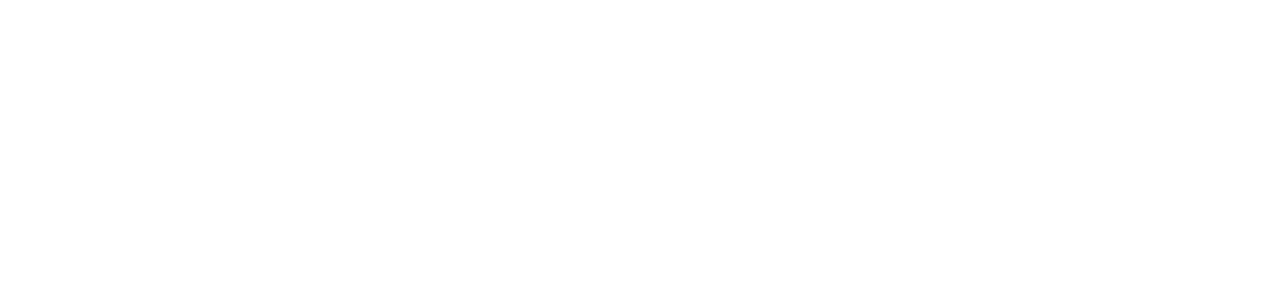
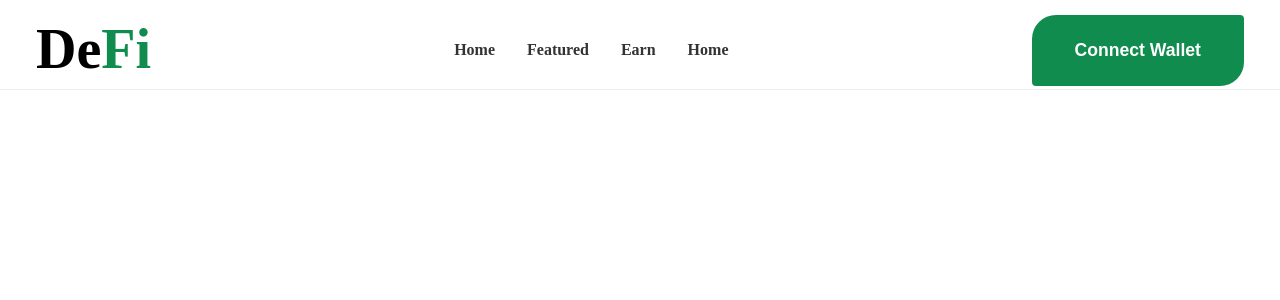
Before and after one commit to traviswilliams997/DeFi, a React (Create React App) app: page / in a window 1280 px wide. Shown: the top 300 px of the page. Built offline with nearby package versions, Linux system fonts and the light colour scheme.

Commit message:
Create and style navbar

```diff
--- a/src/App.js
+++ b/src/App.js
@@ -1,9 +1,11 @@
 import React from "react";
+import Navabr from "./components/Navbar";
 
 function App() {
   return (
-   <>
-   </>
+    <>
+      <Navabr />
+    </>
   );
 }
 
--- /dev/null
+++ b/src/components/Navbar.css
@@ -0,0 +1,75 @@
+.header {
+  width: 100%;
+  height: 90px;
+  border-bottom: 1px solid #eee;
+  background: #fff;
+  position: sticky;
+  top: 0;
+  left: 0;
+  z-index: 10;
+}
+
+.header .container {
+  display: flex;
+  justify-content: space-between;
+  align-items: center;
+  height: 100px;
+  padding: 1rem;
+}
+
+.colors {
+  color: var(--primary);
+}
+
+.nav-menu {
+  display: flex;
+}
+
+.nav-menu li {
+  padding: 0 1rem;
+}
+
+.nav-menu a {
+  font-size: 1rem;
+  font-weight: 600;
+  color: #333;
+}
+
+.hamburger {
+  display: none;
+  cursor: pointer;
+}
+
+@media screen and (max-width: 1240px) {
+  .hamburger {
+    display: flex;
+  }
+
+  .nav-menu {
+    position: absolute;
+    flex-direction: column;
+    justify-content: start;
+    top: 90px;
+    right: -100%;
+    width: 50%;
+    height: 100vh;
+    transition: 0.4s;
+    z-index: 2;
+    background: #fff;
+    border-left: 1px solid #eee;
+  }
+
+  .nav-menu.active {
+    right: 0;
+  }
+
+  .nav-menu li {
+    padding: 1rem;
+    width: 100%;
+    border-bottom: 1px solid #eee;
+  }
+
+  .nav-menu a {
+    font-size: 1.2rem;
+  }
+}
--- /dev/null
+++ b/src/components/Navbar.js
@@ -0,0 +1,44 @@
+import React, { useState } from "react";
+import "./Navbar.css";
+import { FaBars, FaTimes } from "react-icons/fa";
+
+const Navbar = () => {
+  const [click, setClick] = useState(false);
+  const handleClick = () => setClick(!click);
+
+  return (
+    <div className="header">
+      <div className="container">
+        <h1>
+          De<span className="primary">Fi</span>
+        </h1>
+        <ul className={click ? "nav-menu active" : "nav-menu"}>
+          <li>
+            <a href="/">Home</a>
+          </li>
+          <li>
+            <a href="/">Featured</a>
+          </li>
+          <li>
+            <a href="/">Earn</a>
+          </li>
+          <li>
+            <a href="/">Home</a>
+          </li>
+        </ul>
+        <div className="btn-group">
+          <button className="btn">Connect Wallet</button>
+        </div>
+        <div className="hamburger" onClick={handleClick}>
+          {click ? (
+            <FaTimes size={20} style={{ color: "#333" }} />
+          ) : (
+            <FaBars size={20} style={{ color: "#333" }} />
+          )}
+        </div>
+      </div>
+    </div>
+  );
+};
+
+export default Navbar;
--- a/src/index.css
+++ b/src/index.css
@@ -1,13 +1,117 @@
+@import url("https://fonts.googleapis.com/css2?family=Outfit:wght@100;200;300;400;500;600;700&family=Poppins:ital,wght@0,100;0,200;0,300;0,400;0,500;0,600;0,700;0,800;0,900;1,100;1,200;1,300;1,400;1,500;1,600;1,700;1,800;1,900&display=swap");
+
+:root {
+  --primary: #118c4f;
+  --background: #f5f8ff;
+}
+
+.primary {
+  color: var(--primary);
+}
+
+* {
+  margin: 0;
+  padding: 0;
+  box-sizing: border-box;
+}
+
+ul {
+  list-style-type: none;
+}
+
+a {
+  text-decoration: none;
+  color: #333;
+}
+
+.container {
+  max-width: 1240px;
+  margin: auto;
+}
+
 body {
   margin: 0;
-  font-family: -apple-system, BlinkMacSystemFont, 'Segoe UI', 'Roboto', 'Oxygen',
-    'Ubuntu', 'Cantarell', 'Fira Sans', 'Droid Sans', 'Helvetica Neue',
-    sans-serif;
+  font-family: "Poppins" "Segoe UI", "Roboto", "Oxygen", "Ubuntu", "Cantarell",
+    "Fira Sans", "Droid Sans", "Helvetica Neue", sans-serif;
   -webkit-font-smoothing: antialiased;
   -moz-osx-font-smoothing: grayscale;
 }
 
 code {
-  font-family: source-code-pro, Menlo, Monaco, Consolas, 'Courier New',
+  font-family: source-code-pro, Menlo, Monaco, Consolas, "Courier New",
     monospace;
 }
+
+h1 {
+  font-size: 3.5rem;
+  line-height: 1.2;
+}
+
+h2 {
+  font-size: 2.4rem;
+  line-height: 1.2;
+}
+
+h5 {
+  font-size: 1.1rem;
+  line-height: 1.2;
+}
+
+p {
+  font-size: 1.2rem;
+}
+
+.btn {
+  padding: 14px 32px;
+  border: 11px solid var(--primary);
+  background-color: var(--primary);
+  color: #fff;
+  border-radius: 24px 4px;
+  font-size: 1.1rem;
+  font-weight: 600;
+  cursor: pointer;
+}
+
+.btn:hover {
+  box-shadow: rgb(0 0 0 / 15%) 0px 8px 24px;
+}
+
+input {
+  padding: 12px 32px;
+  border: 1px solid var(--primary);
+  background: transparent;
+  border-radius: 24px 4px;
+  font-size: 1rem;
+  margin-right: 0.8rem;
+  font-family: "Poppins", sans-serif;
+}
+
+@media screen and (max-width: 768px) {
+  h1 {
+    font-size: 2.1rem;
+    line-height: 1.2;
+  }
+
+  h2 {
+    font-size: 1.5rem;
+    line-height: 1.2;
+  }
+
+  h5 {
+    font-size: 1.1rem;
+    line-height: 1.2;
+  }
+
+  p {
+    font-size: 1rem;
+  }
+
+  .btn {
+    width: 100%;
+    margin: 1rem 0;
+  }
+
+  input {
+    width: 100%;
+  }
+}
```
Also changed, not shown: src/index.js (+5 -6 lines).
